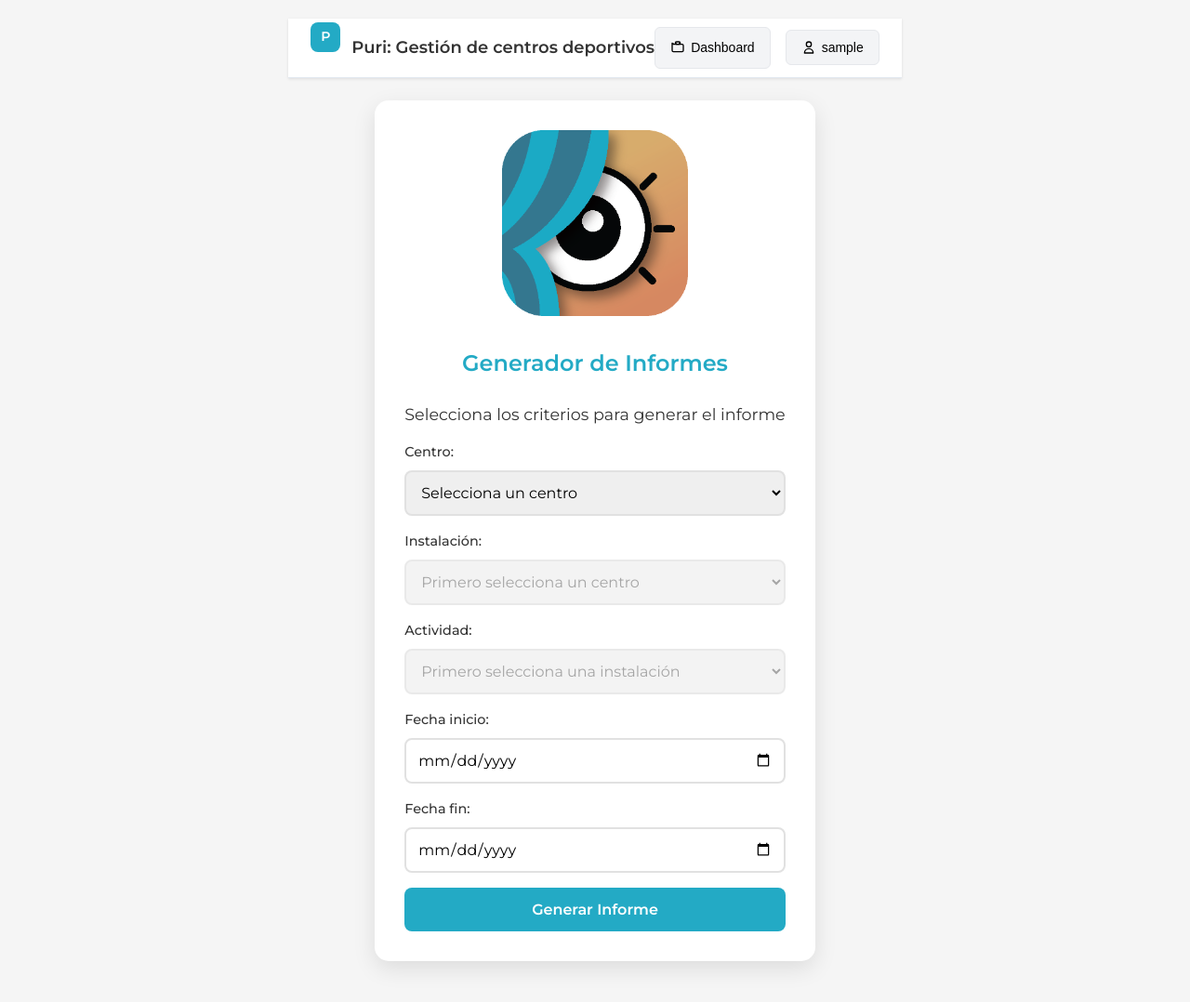
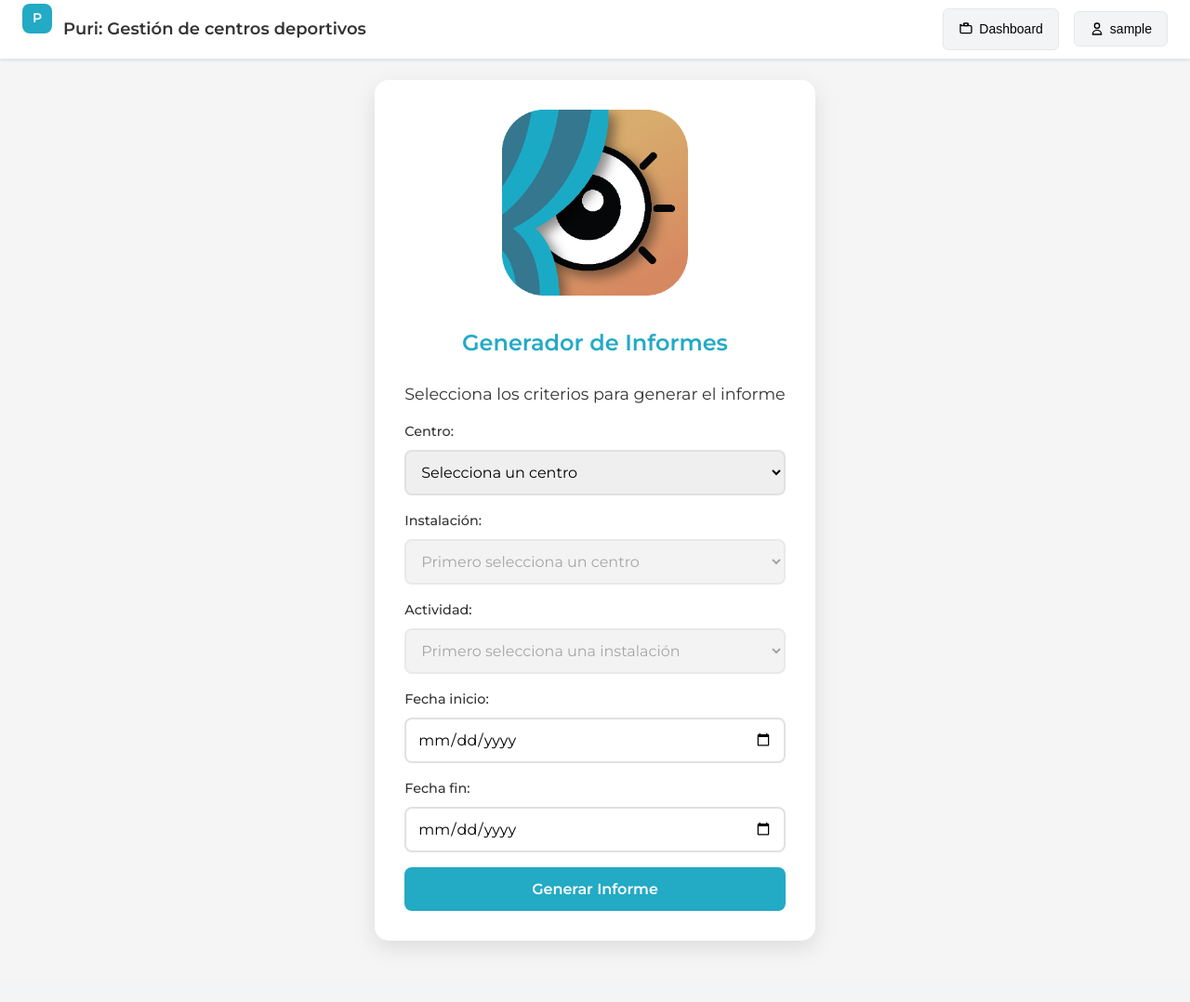
Before and after one commit to dvdgp9/puri-app, a PHP site: page /informes.php in a window 1280 px wide. Shown: the whole page at 93% size. After the commit the page ends 1021 px from the top, so only its background shows below. Run offline with PHP 8.4, Linux system fonts and the light colour scheme; the visitor is signed in with stand-in values (Sample User, id 1); data that the repository does not hold is empty; some web fonts are replaced.

Commit message:
Mejora permisos informes 7

```diff
--- a/admin/assets/css/admin.css
+++ b/admin/assets/css/admin.css
@@ -95,6 +95,9 @@ body {
     align-items: center;
     justify-content: space-between;
     box-shadow: var(--admin-shadow);
+    width: 100%;
+    position: absolute;
+    top: 0;
 }
 
 .admin-header .logo-section {
@@ -217,7 +220,7 @@ body {
 
 /* Contenido principal */
 .admin-content {
-    padding: 24px;
+    padding: 66px 24px 24px 24px;
     max-width: 1200px;
     margin: 0 auto;
 }
```
